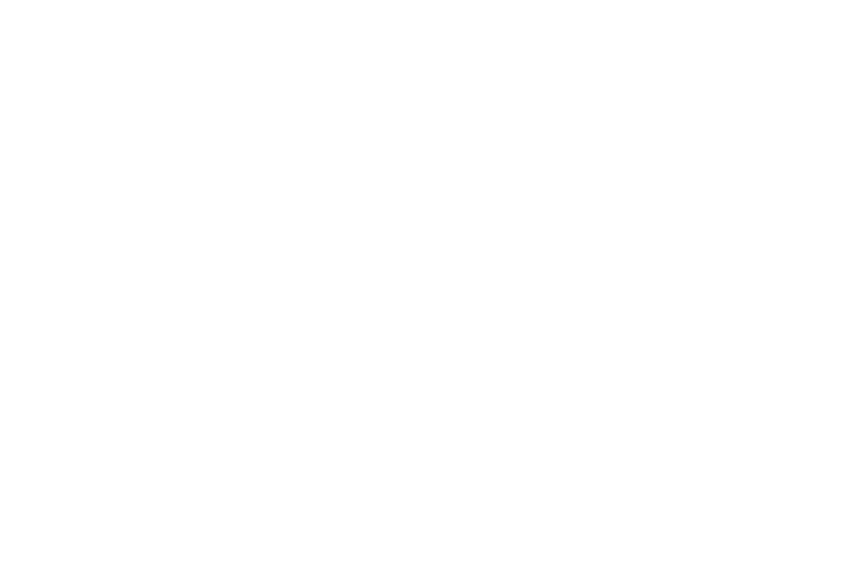
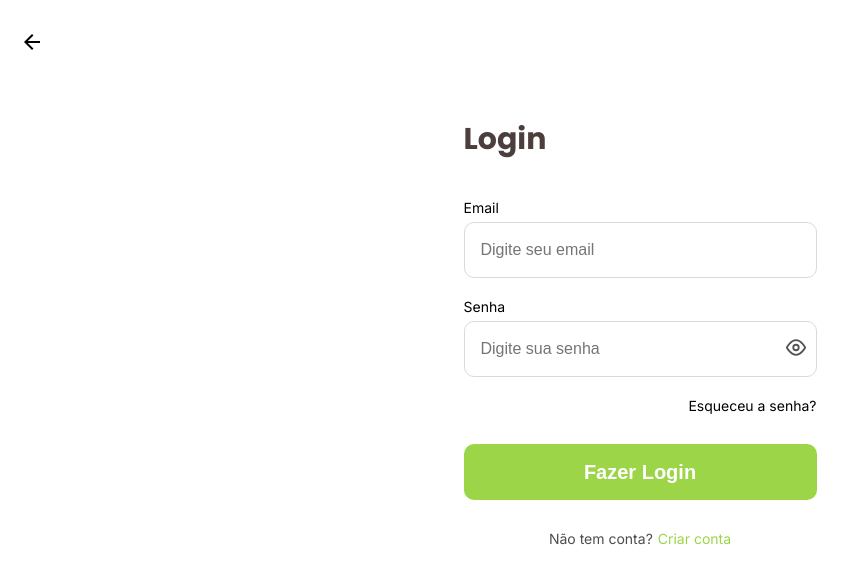
Before and after one commit to allanmsilva23/vital-reciclagem-frontend, a Vue app: page /login in a window 1280 px wide. Before the commit this address had no page. Shown: the top 584 px of the page, without its empty margins (0-856 px from the left). Built offline with nearby package versions, Linux system fonts and the light colour scheme.

Commit message:
tela de login feita

```diff
--- a/package.json
+++ b/package.json
@@ -9,6 +9,7 @@
     "preview": "vite preview"
   },
   "dependencies": {
+    "axios": "^1.9.0",
     "vue": "^3.5.13",
     "vue-router": "^4.5.1"
   },
--- a/src/router/index.js
+++ b/src/router/index.js
@@ -1,7 +1,7 @@
 import { createRouter, createWebHistory } from 'vue-router'
 import HomeView from '@/views/HomeView.vue'
 import Cadastro from '../views/Cadastro.vue'
-
+import Login from '../views/Login.vue'
 
 const routes = [
   {
@@ -13,6 +13,11 @@
     path: '/cadastro',
     name: 'cadastro',
     component: Cadastro
+  },
+    {
+    path: '/login',
+    name: 'login',
+    component: Login
   }
 ]
 
--- a/src/views/HomeView.vue
+++ b/src/views/HomeView.vue
@@ -9,7 +9,7 @@
       <p class="subtitle">
         Cadastre sua empresa, acompanhe coletas de óleo e contribua para um futuro sustentável.
       </p>
-      <button class="login-btn">Fazer login </button>
+      <router-link to="/login" class="login-btn">Fazer login </router-link>
       <router-link to="/cadastro" class="register-btn">Criar conta</router-link>
     </div>
   </div>
@@ -81,6 +81,9 @@
 
 /* Botões */
 .login-btn {
+  display: block;
+  text-align: center;
+  text-decoration: none;
   width: 100%;
   padding: 17px 0;
   background-color: #9DD549;
--- /dev/null
+++ b/src/views/Login.vue
@@ -0,0 +1,243 @@
+<template>
+  <div class="login-container">
+    <button class="back-button" @click="voltar">
+      <svg class="back-icon" viewBox="0 0 24 24">
+        <path d="M20 11H7.83l5.59-5.59L12 4l-8 8 8 8 1.41-1.41L7.83 13H20v-2z"/>
+      </svg>
+    </button>
+
+    <div class="login-content">
+      <h1 class="login-title">Login</h1>
+
+      <div class="input-group">
+        <label>Email</label>
+        <input type="email" placeholder="Digite seu email" v-model="credenciais.email">
+      </div>
+
+      <div class="input-group">
+        <label>Senha</label>
+        <div class="password-input">
+          <input :type="showPassword ? 'text' : 'password'" placeholder="Digite sua senha" v-model="credenciais.senha">
+          <button class="toggle-password" @click.prevent="togglePassword">
+            <svg v-if="showPassword" xmlns="http://www.w3.org/2000/svg" class="eye-icon" viewBox="0 0 24 24" fill="none" stroke="currentColor" stroke-width="2">
+              <path d="M1 1l22 22" stroke-linecap="round" stroke-linejoin="round"/>
+              <path d="M17.94 17.94C16.13 19.13 14.13 20 12 20c-5 0-9.27-3.11-11-7.5a11.89 11.89 0 0 1 4.15-5.26" />
+              <path d="M9.53 9.53A3 3 0 0 0 12 15c.5 0 .97-.12 1.38-.34"/>
+            </svg>
+            <svg v-else xmlns="http://www.w3.org/2000/svg" class="eye-icon" viewBox="0 0 24 24" fill="none" stroke="currentColor" stroke-width="2">
+              <circle cx="12" cy="12" r="3"/>
+              <path d="M2 12s4-8 10-8 10 8 10 8-4 8-10 8S2 12 2 12z"/>
+            </svg>
+          </button>
+        </div>
+      </div>
+
+      <router-link to="/recuperar-senha" class="forgot-password">Esqueceu a senha?</router-link>
+
+      <button class="login-button" @click="fazerLogin">
+        <span class="login-button-text">Fazer Login</span>
+      </button>
+
+      <div class="register-link">
+        <span>Não tem conta?</span>
+        <router-link to="/cadastro">Criar conta</router-link>
+      </div>
+    </div>
+  </div>
+</template>
+
+<script setup>
+import { reactive, ref } from 'vue'
+import { useRouter } from 'vue-router'
+
+const credenciais = reactive({
+  email: '',
+  senha: ''
+})
+
+const showPassword = ref(false)
+const router = useRouter()
+
+function togglePassword() {
+  showPassword.value = !showPassword.value
+}
+
+function voltar() {
+  router.back()
+}
+
+function fazerLogin() {
+  if (credenciais.email && credenciais.senha) {
+    console.log('Login simulado:', credenciais)
+    router.push('/dashboard')
+  } else {
+    alert('Preencha todos os campos!')
+  }
+}
+</script>
+
+<style scoped>
+* {
+  box-sizing: border-box;
+  margin: 0;
+  padding: 0;
+}
+
+body, html {
+  overflow-x: hidden;
+  width: 100%;
+}
+
+.login-container {
+  position: fixed;
+  width: 100%;
+  height: 100%;
+  background: #FFFFFF;
+  font-family: 'Inter', sans-serif;
+  display: flex;
+  flex-direction: column;
+  align-items: center;
+  overflow-y: auto;
+}
+
+.login-content {
+  width: 100%;
+  max-width: 393px;
+  margin-top: 120px; /* aumentado */
+  padding: 0 20px;
+  display: flex;
+  flex-direction: column;
+  align-items: center;
+}
+
+.back-button {
+  position: fixed;
+  left: 20px;
+  top: 30px;
+  background: transparent;
+  border: none;
+  cursor: pointer;
+  z-index: 2;
+}
+
+.back-icon {
+  width: 24px;
+  height: 24px;
+  fill: #000000;
+}
+
+.login-title {
+  width: 100%;
+  max-width: 353px;
+  font-family: 'Poppins';
+  font-weight: 700;
+  font-size: 30px;
+  line-height: 130%;
+  color: #4D3E3E;
+  align-self: flex-start;
+  margin-bottom: 40px;
+}
+
+.input-group {
+  margin-bottom: 20px;
+  width: 100%;
+  max-width: 353px;
+}
+
+.input-group input:focus {
+  border: 2px solid #FFA500;
+  outline: none;
+}
+
+.input-group label {
+  display: block;
+  font-size: 14px;
+  margin-bottom: 6px;
+  color: #000;
+}
+
+.input-group input {
+  width: 100%;
+  height: 56px;
+  padding: 18px 16px;
+  border: 1px solid #D8DADC;
+  border-radius: 10px;
+  font-size: 16px;
+  color: rgba(0, 0, 0, 0.8);
+}
+
+.password-input {
+  position: relative;
+  width: 100%;
+}
+
+.toggle-password {
+  position: absolute;
+  right: 10px;
+  top: 50%;
+  transform: translateY(-50%);
+  background: none;
+  border: none;
+  cursor: pointer;
+}
+
+.eye-icon {
+  width: 22px;
+  height: 22px;
+  color: #555;
+}
+
+.forgot-password {
+  width: 100%;
+  max-width: 353px;
+  text-align: right;
+  font-size: 14px;
+  color: #000;
+  text-decoration: none;
+  margin-bottom: 30px;
+}
+
+.forgot-password:hover {
+  text-decoration: underline;
+}
+
+.login-button {
+  width: 100%;
+  max-width: 353px;
+  height: 56px;
+  background: #9DD549;
+  border-radius: 10px;
+  border: none;
+  cursor: pointer;
+  margin-bottom: 30px;
+}
+
+.login-button:hover {
+  background-color: #8BC441;
+}
+
+.login-button-text {
+  font-weight: 600;
+  font-size: 20px;
+  color: #fff;
+}
+
+.register-link {
+  text-align: center;
+  font-size: 14px;
+  color: rgba(0, 0, 0, 0.7);
+  width: 100%;
+  max-width: 353px;
+}
+
+.register-link a {
+  color: #9DD549;
+  text-decoration: none;
+  margin-left: 5px;
+  font-weight: 500;
+}
+
+.register-link a:hover {
+  text-decoration: underline;
+}
+</style>
```
Also changed, not shown: 1 other file (tests, documents, lock files or other folders).
